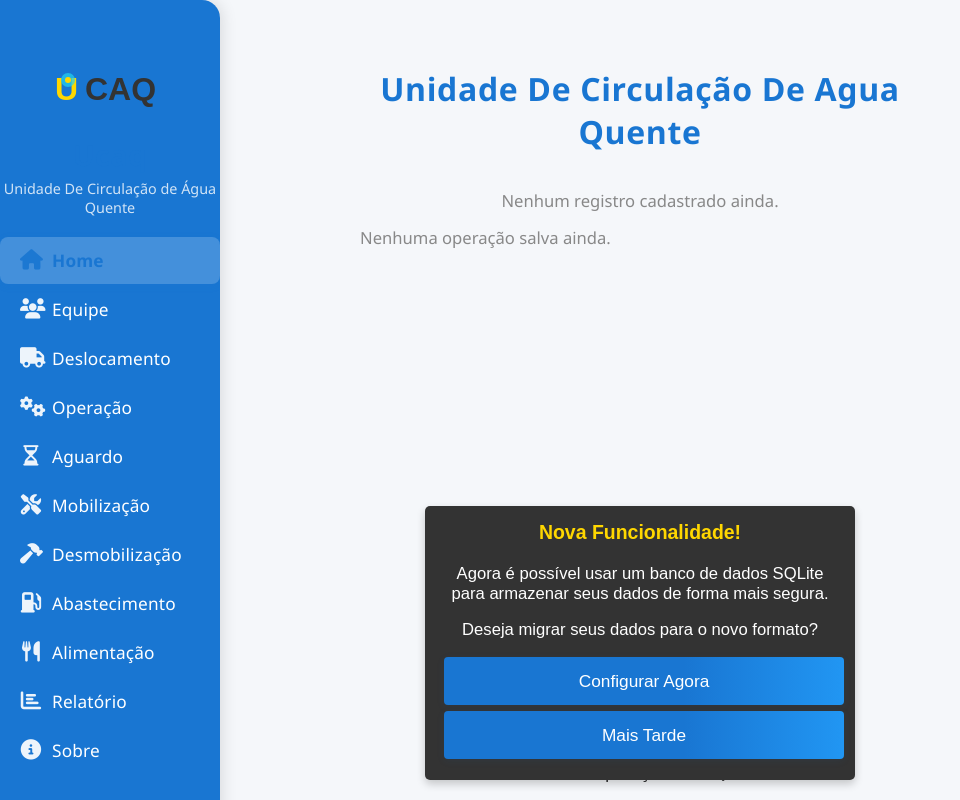
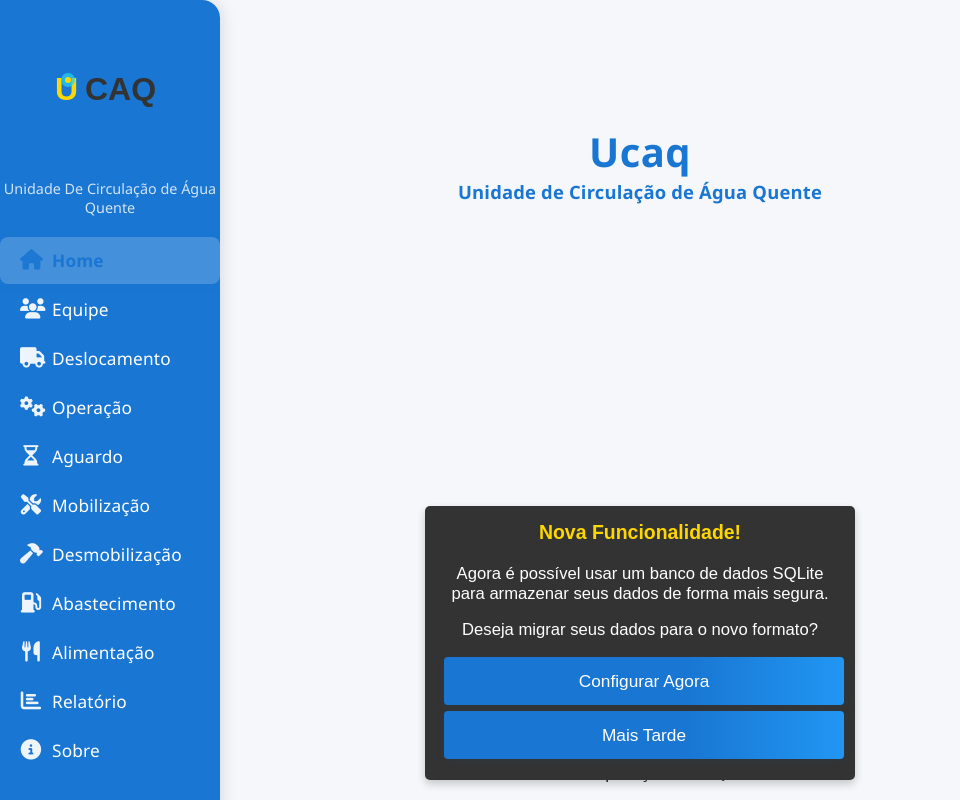
Before and after one commit to IvonildoDev/relatorioucaq, a website: page index.html in a window 1280 px wide. Shown: the whole page, without its empty margins (0-960 px from the left). Drawn offline with nearby package versions, Linux system fonts and the light colour scheme.

Commit message:
melhorias no index

```diff
--- a/index.html
+++ b/index.html
@@ -75,7 +75,7 @@
     <!-- Conteúdo principal -->
     <div class="container">
         <div class="screen active" id="home">
-            <h2 class="header">Unidade De Circulação De Agua Quente</h2>
+            <!-- <h2 class="header">Unidade De Circulação De Agua Quente</h2> -->
             <div id="logList"></div>
             <div id="ultimoRegistro"></div>
         </div>
--- a/main.js
+++ b/main.js
@@ -305,7 +305,7 @@ function renderUltimoRegistro() {
         </div>
         `;
     } else {
-        div.innerHTML = `<div style='color:#888;font-size:1em;margin:14px 0 0 0;'>Nenhuma operação salva ainda.</div>`;
+    div.innerHTML = "";
     }
 }
 document.addEventListener('DOMContentLoaded', renderUltimoRegistro);
@@ -671,7 +671,11 @@ function renderLogs() {
     function renderLogList() {
         const logList = document.getElementById('logList');
         if (!window.logs || window.logs.length === 0) {
-            logList.innerHTML = '<div style="text-align:center;color:#888;">Nenhum registro cadastrado ainda.</div>';
+            logList.innerHTML = `
+            <div style="text-align:center; margin: 48px 0 32px 0;">
+                <div style="font-size:2.5rem;color:#1976D2;font-weight:800;letter-spacing:0.01em;">Ucaq</div>
+                <div style="font-size:1.15rem;color:#1976D2;font-weight:600;letter-spacing:0.01em;">Unidade de Circulação de Água Quente</div>
+            </div>`;
             return;
         }
         // Mostra só o último registro
```
Also changed, not shown: img/ucaq-bg.jpg (added), js/home.js (added).
